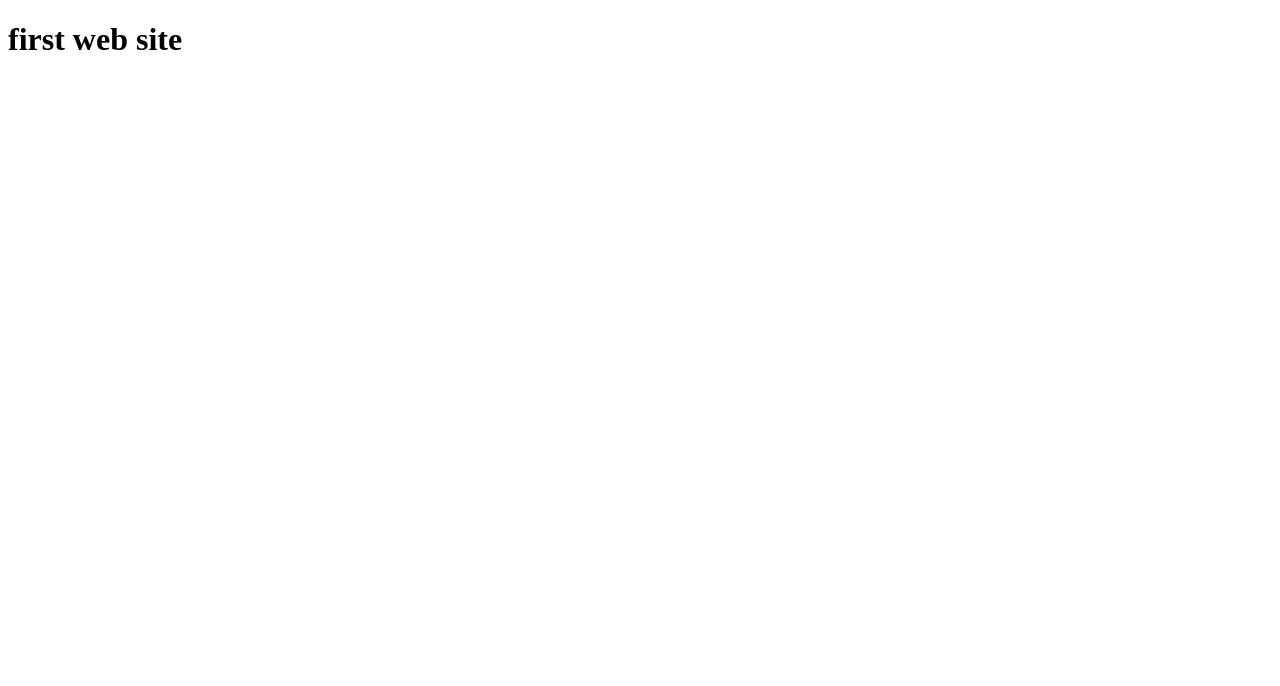
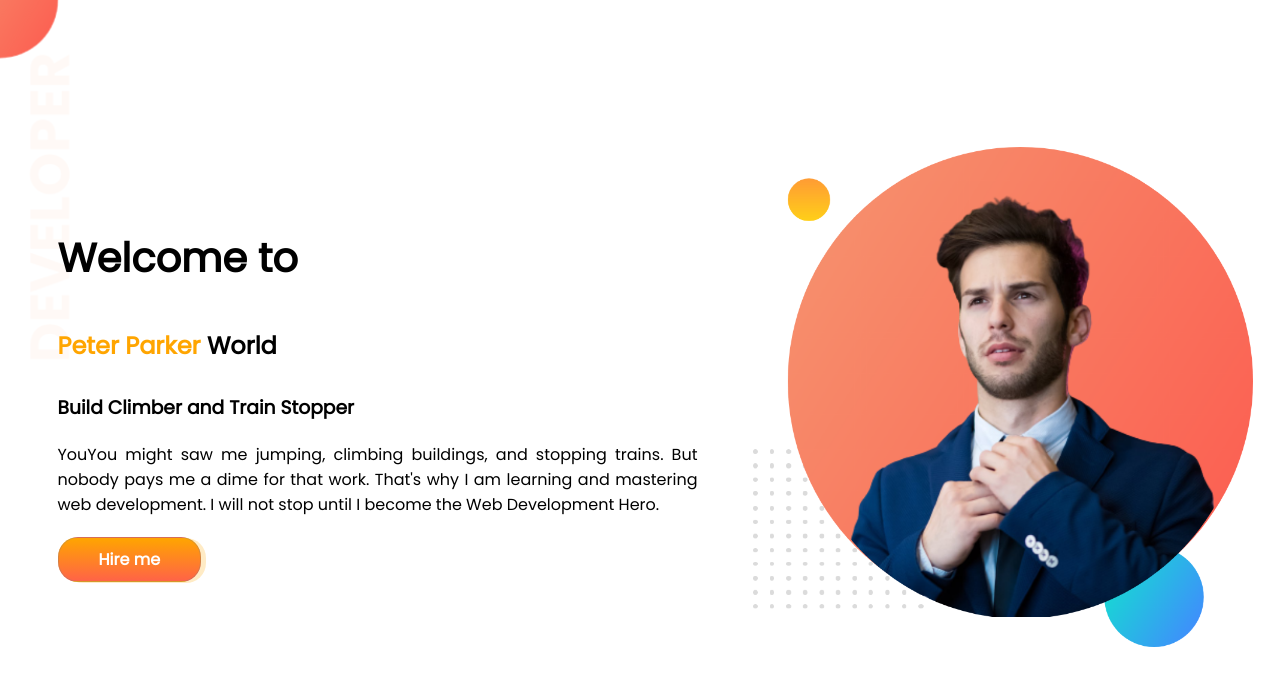
Before and after one commit to ismailsabbir/portfolio, a plain HTML site: page index.html in a window 1280 px wide. Drawn offline with Linux system fonts and the light colour scheme.

Commit message:
MAin div

```diff
--- a/index.html
+++ b/index.html
@@ -4,10 +4,35 @@
     <meta charset="UTF-8" />
     <meta http-equiv="X-UA-Compatible" content="IE=edge" />
     <meta name="viewport" content="width=device-width, initial-scale=1.0" />
-    <title>Document</title>
+    <title>ismail.portfolio</title>
+    <link rel="shortcut icon" href="images/main-my.png" type="image/x-icon" />
+    <link rel="preconnect" href="https://fonts.googleapis.com" />
+    <link rel="preconnect" href="https://fonts.gstatic.com" crossorigin />
+    <link
+      href="https://fonts.googleapis.com/css2?family=Poppins&display=swap"
+      rel="stylesheet"
+    />
     <link rel="stylesheet" href="style.css" />
   </head>
   <body>
-    <h1>first web site</h1>
+    <section class="main-div">
+      <div class="left-div">
+        <h1 class="first-head">Welcome to</h1>
+        <h1 class="secound-head">
+          <span class="head">Peter Parker</span> World
+        </h1>
+        <h3 class="third-head">Build Climber and Train Stopper</h3>
+        <p class="para">
+          YouYou might saw me jumping, climbing buildings, and stopping trains.
+          But nobody pays me a dime for that work. That's why I am learning and
+          mastering web development. I will not stop until I become the Web
+          Development Hero.
+        </p>
+        <a class="btn" href="">Hire me</a>
+      </div>
+      <div class="right-div">
+        <img src="/images/main-my.png" alt="" />
+      </div>
+    </section>
   </body>
 </html>
--- a/style.css
+++ b/style.css
@@ -0,0 +1,59 @@
+* {
+  margin: 0;
+  padding: 0;
+  box-sizing: border-box;
+  font-family: "Poppins", sans-serif;
+}
+.main-div {
+  height: 100vh;
+  width: 100%;
+  display: flex;
+  flex-direction: row;
+  align-items: center;
+  justify-content: space-around;
+  background-image: url(/images/top-banner.png);
+  background-position: right-top;
+  background-repeat: no-repeat;
+}
+.left-div {
+  margin-left: 30px;
+  width: 50%;
+}
+.first-head {
+  font-size: 2.5rem;
+  margin-bottom: 40px;
+}
+.secound-head {
+  margin-bottom: 30px;
+}
+.third-head {
+  margin-bottom: 20px;
+}
+.head {
+  color: orange;
+}
+.para {
+  text-align: justify;
+  margin-bottom: 10px;
+  padding-bottom: 20px;
+}
+.btn {
+  text-decoration: none;
+  margin-top: 15px;
+  padding: 10px 40px;
+  background-image: linear-gradient(orange, tomato);
+  border: 1px solid rgba(128, 128, 128, 0.336);
+  border-radius: 20px;
+  font-size: 1rem;
+  box-shadow: 5px 1px rgba(255, 166, 0, 0.227);
+  font-weight: 700;
+  color: white;
+}
+right-div {
+  width: 50%;
+}
+.right-div img {
+  height: 500px;
+  width: 500px;
+  text-align: center;
+}
```
